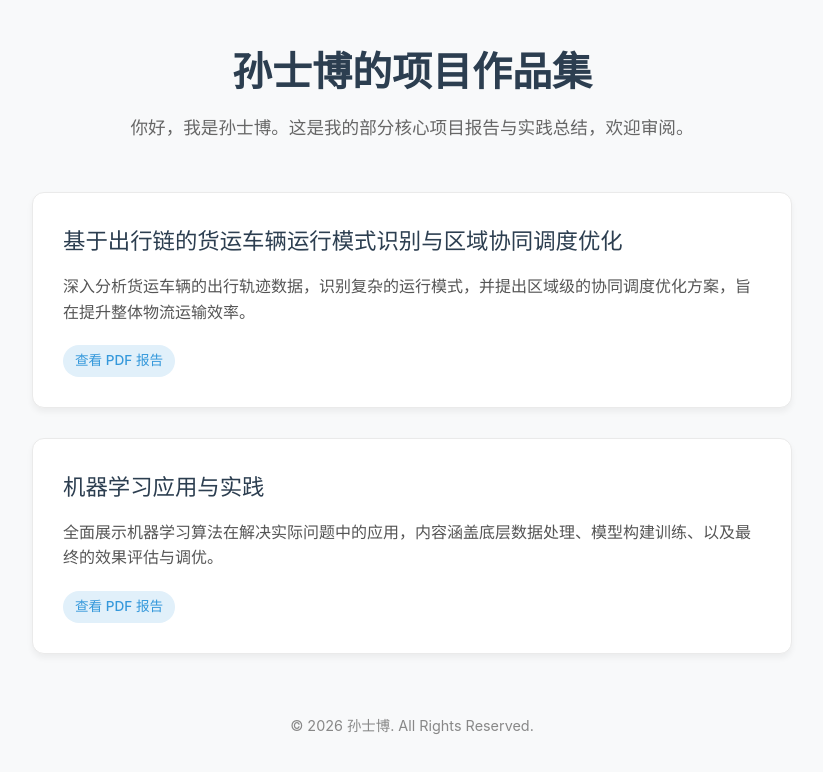
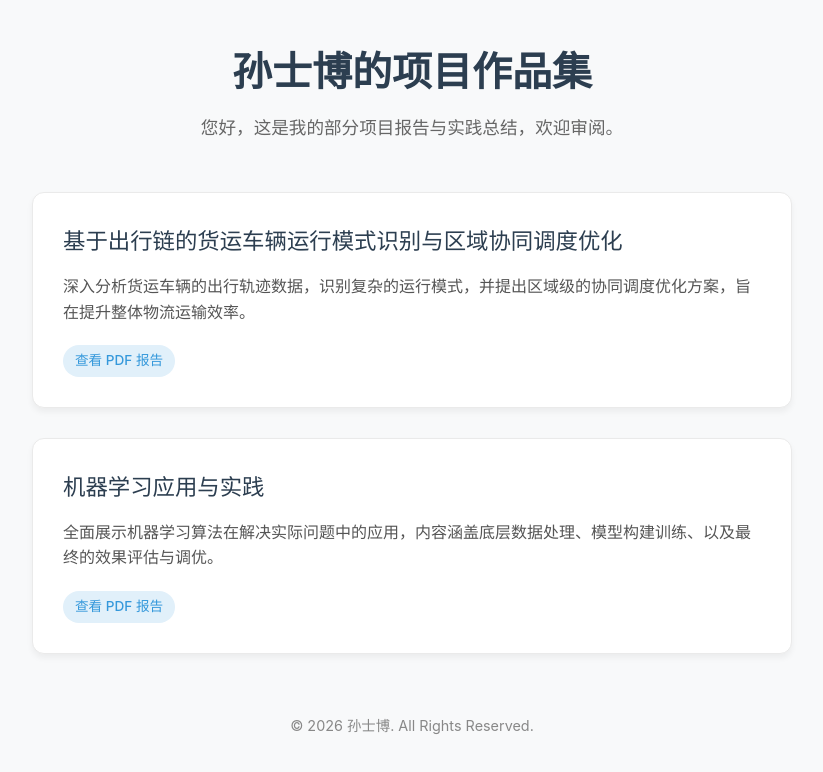
Before and after one commit to destinyy0728/projects, a plain HTML site: page index.html in a window 1280 px wide. Shown: the whole page, without its empty margins (228-1051 px from the left). Drawn offline with Linux system fonts and the light colour scheme.

Commit message:
Update index.html

```diff
--- a/index.html
+++ b/index.html
@@ -130,7 +130,7 @@
     <div class="container">
         <header>
             <h1>孙士博的项目作品集</h1>
-            <p class="subtitle">你好，我是孙士博。这是我的部分核心项目报告与实践总结，欢迎审阅。</p>
+            <p class="subtitle">您好，这是我的部分项目报告与实践总结，欢迎审阅。</p>
         </header>
 
         <div class="projects">
```
